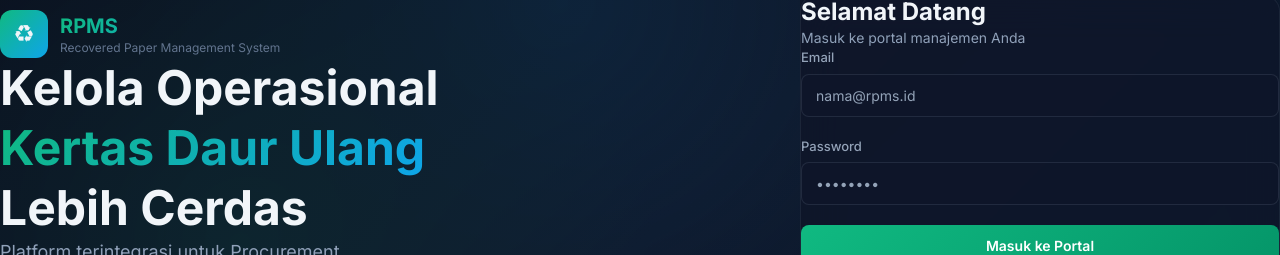
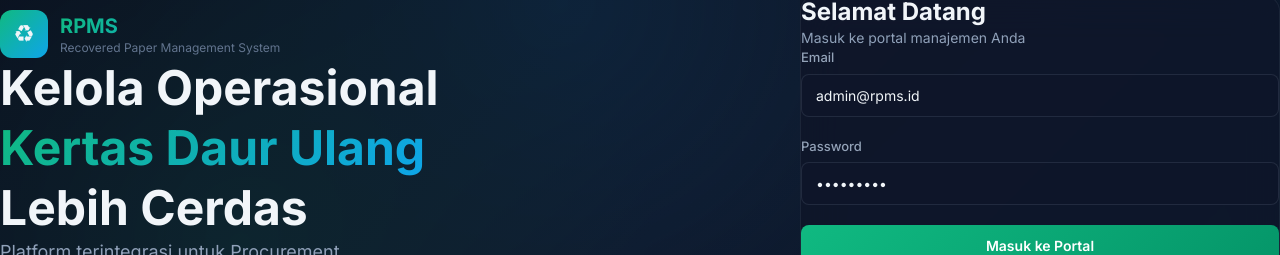
Before and after one commit to adibpurwanto63/rpms, a Next.js app in the folder apps/frontend/: page /login in a window 1280 px wide. Shown: the part 156-411 px from the top of the page. Built offline with nearby package versions, Linux system fonts and the light colour scheme; no server answers.

Commit message:
Pre-fill login credentials

```diff
--- a/apps/frontend/src/app/login/page.tsx
+++ b/apps/frontend/src/app/login/page.tsx
@@ -4,8 +4,8 @@ import { useRouter } from "next/navigation";
 import { useAuth } from "@/lib/auth-context";
 
 export default function LoginPage() {
-  const [email, setEmail] = useState("");
-  const [password, setPassword] = useState("");
+  const [email, setEmail] = useState("admin@rpms.id");
+  const [password, setPassword] = useState("Admin@123");
   const [loading, setLoading] = useState(false);
   const [error, setError] = useState("");
   const { login } = useAuth();
```
